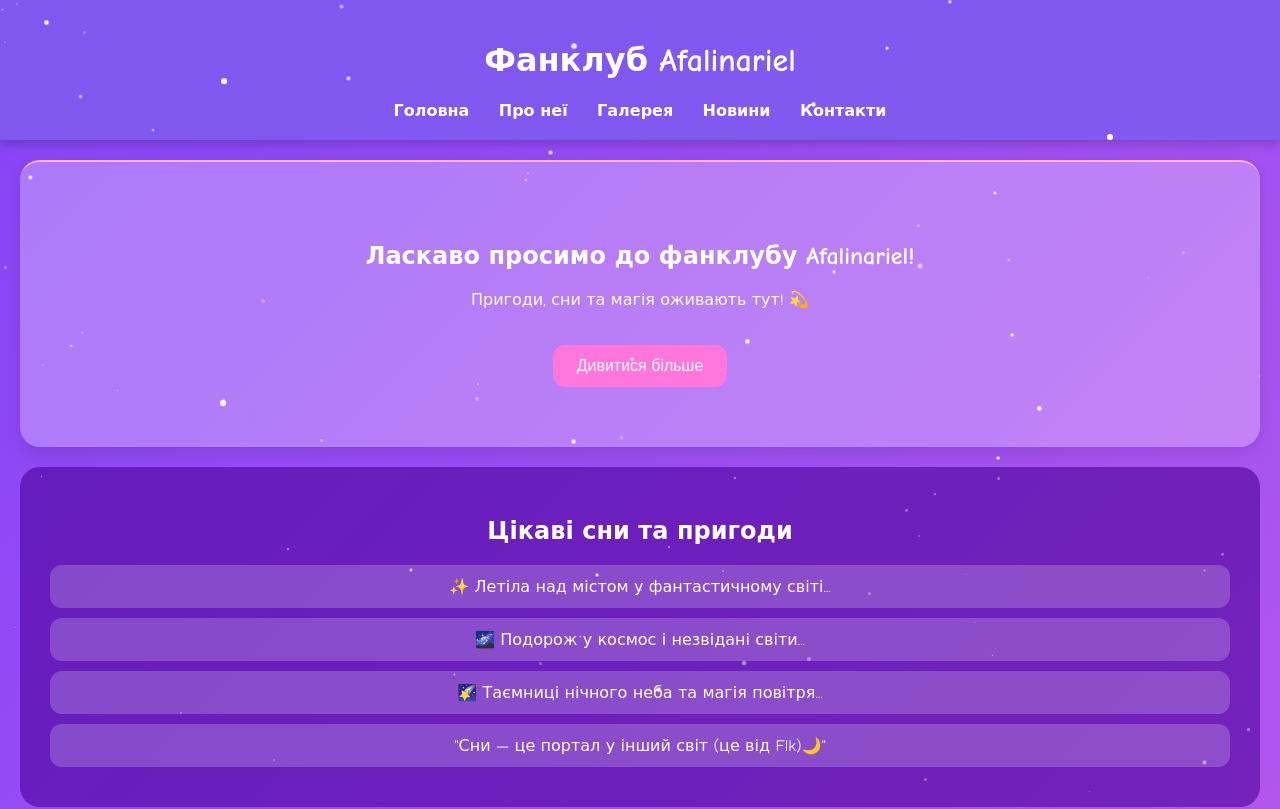
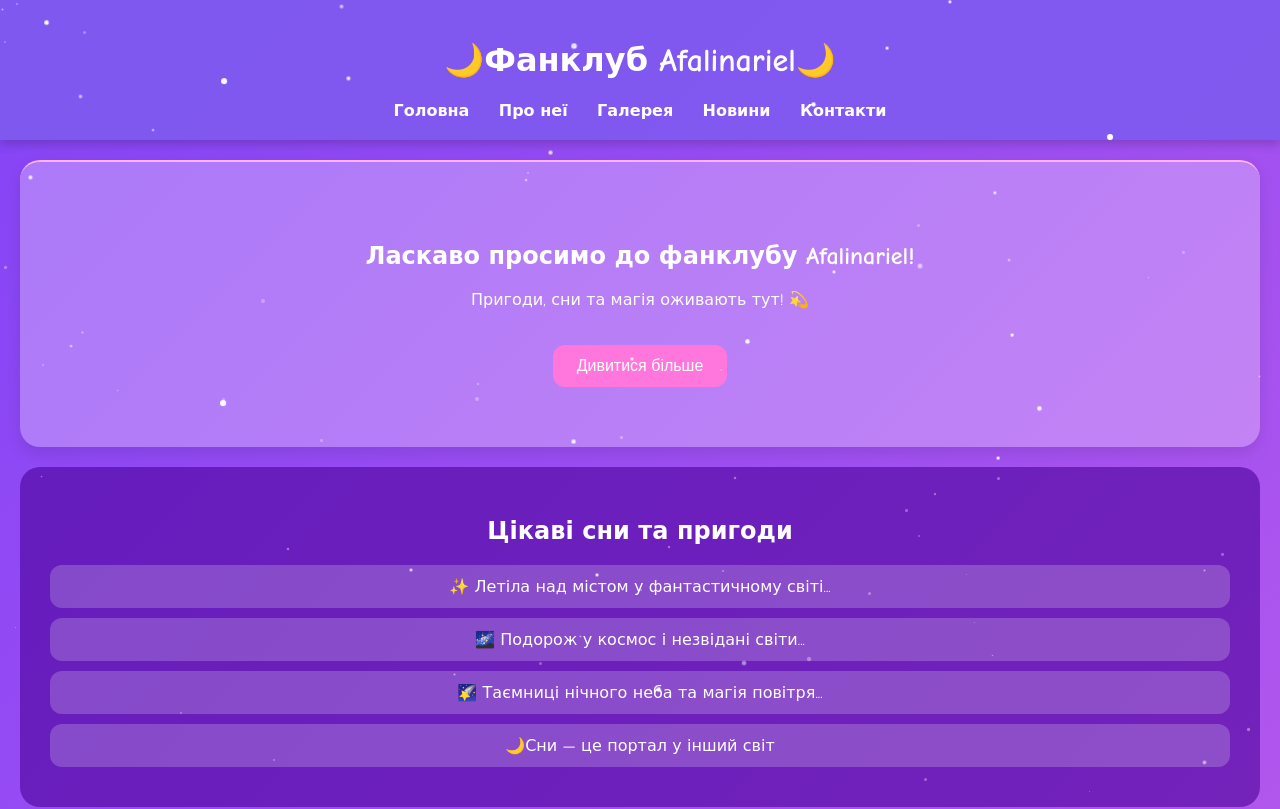
Before and after one commit to floksif-maker/fanclub, a plain HTML site: page index.html in a window 1280 px wide. Shown: the top 809 px of the page. Drawn offline with Linux system fonts and the light colour scheme.

Commit message:
Update index.html

```diff
--- a/index.html
+++ b/index.html
@@ -130,7 +130,7 @@
 </head>
 <body>
     <header>
-        <h1>Фанклуб Afalinariel</h1>
+        <h1>🌙Фанклуб Afalinariel🌙</h1>
         <nav>
             <a href="#">Головна</a>
             <a href="#">Про неї</a>
@@ -151,7 +151,7 @@
         <div class="dream">✨ Летіла над містом у фантастичному світі...</div>
         <div class="dream">🌌 Подорож у космос і незвідані світи...</div>
         <div class="dream">🌠 Таємниці нічного неба та магія повітря...</div>
-        <div class="dream">     "Сни — це портал у інший світ (це від Flk)🌙"</div>
+        <div class="dream">🌙Сни — це портал у інший світ </div>
     </section>
 
     <section class="quotes">
```
